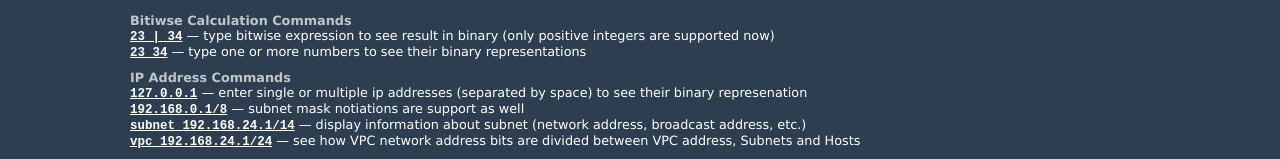
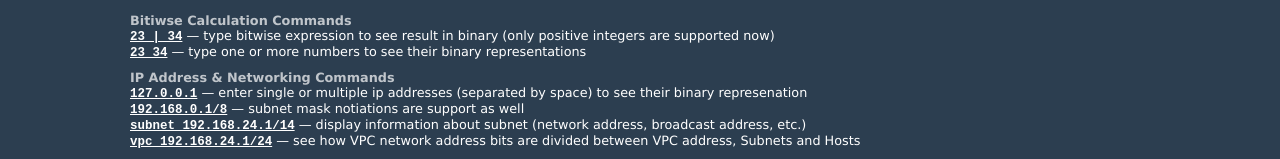
Before and after one commit to BorysLevytskyi/BitwiseCmd, a React (Create React App) app: page / in a window 1280 px wide. Shown: the part 556-715 px from the top of the page. Built offline with nearby package versions, Linux system fonts and the light colour scheme.

Commit message:
Update help section text

```diff
--- a/src/shell/components/HelpResultView.tsx
+++ b/src/shell/components/HelpResultView.tsx
@@ -15,7 +15,7 @@ function HelpResultView() {
                                 </ul>
                                 </div>
                                 <div className="section">
-                                    <strong className="section-title  soft">IP Address Commands</strong>
+                                    <strong className="section-title  soft">IP Address & Networking Commands</strong>
                                 <ul>
                                     <li><code><CommandLink text="127.0.0.1" /></code> — enter single or multiple ip addresses (separated by space) to see their binary represenation</li>
                                     <li><code><CommandLink text="192.168.0.1/8" /></code> — subnet mask notiations are support as well</li>
```
